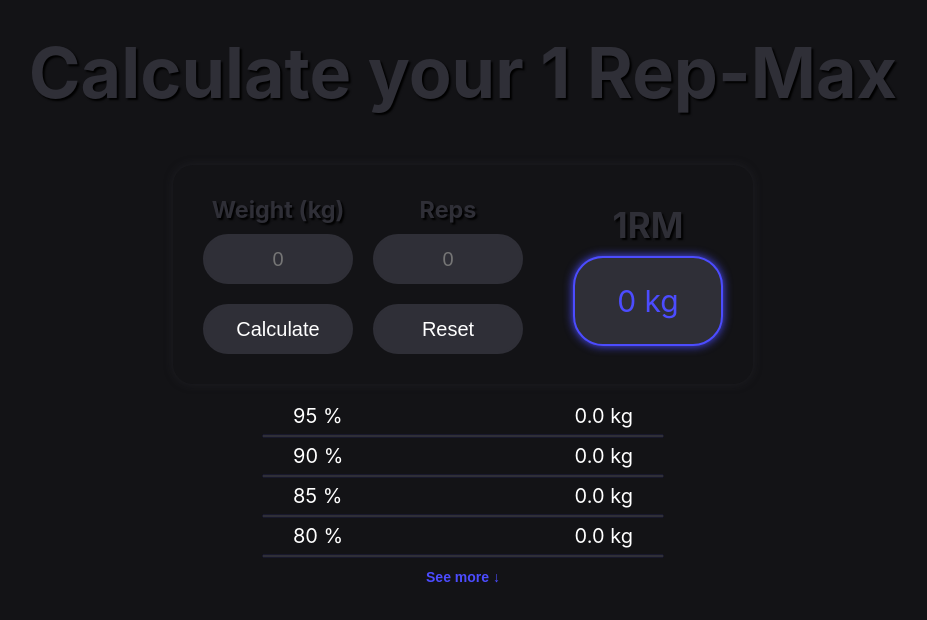
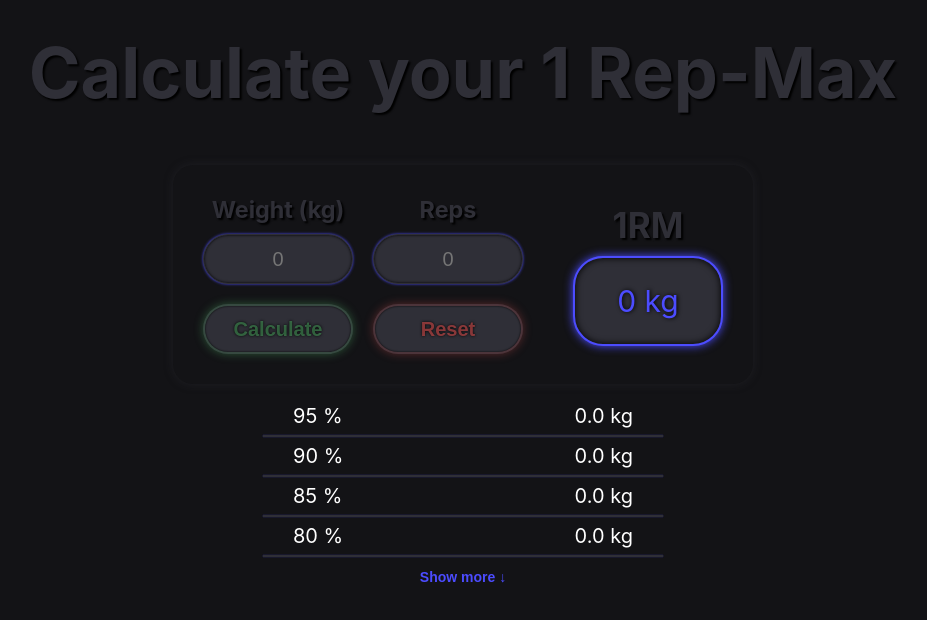
Before and after one commit to 93metra/1RM-Calculator, a React (Create React App) app: page / in a window 1280 px wide. Shown: the top 620 px of the page, without its empty margins (177-1104 px from the left). Built offline with nearby package versions, Linux system fonts and the light colour scheme.

Commit message:
feature/styled

```diff
--- a/src/components/UI/button/myButton.module.css
+++ b/src/components/UI/button/myButton.module.css
@@ -1,9 +1,10 @@
 .button {
-  border: 2px solid var(--input-background);
   border-radius: 30px;
   color: #fff;
+  font-weight: bold;
   font-size: 20px;
   text-align: center;
+  text-shadow: 0px 0px 3px #000;
   background-color: var(--input-background);
   transition: var(--common-transition);
   cursor: pointer;
--- a/src/components/UI/button/myButton.tsx
+++ b/src/components/UI/button/myButton.tsx
@@ -2,13 +2,28 @@ import React from "react";
 import s from "./myButton.module.css";
 
 interface MyButtonProps {
+  type?: 'submit' | 'reset';
   children?: React.ReactNode;
-  type?: 'submit' | 'reset';
+  extraClass?: string;
   onClick?: React.MouseEventHandler<HTMLButtonElement>;
 }
 
-const MyButton = React.forwardRef((children: MyButtonProps) => {
-  return <button {...children} className={s.button} />;
-});
+const MyButton = React.forwardRef<HTMLButtonElement, MyButtonProps>(
+  ({ type, children, extraClass, onClick, ...rest }, ref) => {
+    const className = `${s.button} ${extraClass || ''}`;
+
+    return (
+      <button
+        type={type}
+        className={className}
+        onClick={onClick}
+        ref={ref}
+        {...rest}
+      >
+        {children}
+      </button>
+    );
+  }
+);
 
 export default MyButton;
--- a/src/components/UI/input/myInput.module.css
+++ b/src/components/UI/input/myInput.module.css
@@ -7,11 +7,13 @@
 
 .name {
   color: var(--input-background);
-  text-shadow: 2px 2px 2px #000000;
+  text-shadow: 2px 2px 2px #000;
 }
 
 .input {
-  border: 2px solid var(--input-background);
+  box-shadow: 0px 0px 3px 0 var(--interface-accent), inset 0 0 3px #000;
+
+  border: 1px solid var(--input-background);
   border-radius: 30px;
   color: #fff;
   font-size: 20px;
@@ -24,5 +26,6 @@
 
 .input:focus {
   border: 2px solid var(--interface-accent);
+  box-shadow: 0 0 10px 0 var(--interface-accent), inset 0 0 4px #000;
   outline: none;
 }
--- a/src/components/UI/output/myOutput.module.css
+++ b/src/components/UI/output/myOutput.module.css
@@ -17,10 +17,10 @@
   border: 2px solid var(--interface-accent);
   border-radius: 30px;
   padding: 10px 0;
-  box-shadow: 0 0 10px 0 var(--interface-accent);
+  box-shadow: 0 0 10px 0 var(--interface-accent), inset 0 0 7px #000;
   color: var(--interface-accent);
-  font-size: 70px;
   font-size: 30px;
+  text-shadow: 1px 0px 4px #000;
   background-color: var(--input-background);
   transition: var(--common-transition);
   inline-size: 150px;
--- a/src/components/calculator/calculator.module.css
+++ b/src/components/calculator/calculator.module.css
@@ -25,3 +25,41 @@
   display: flex;
   gap: 20px;
 }
+
+/* submit button */
+.submitButton {
+  color: rgba(81, 177, 103, .5);
+  box-shadow: 0 0 10px rgba(81, 177, 103, 0.4), inset 0 0 2px #000;
+  border: 2px solid rgba(81, 177, 103, 0.2);
+}
+
+.submitButton:hover {
+  color: rgba(81, 177, 103, .7);
+  box-shadow: 0 0 13px 0 rgba(81, 177, 103, 0.6);
+  border: 2px solid rgba(81, 177, 103, 0.5);
+}
+
+.submitButton:active {
+  color: rgba(81, 177, 103, .5);
+  box-shadow: 0 0 10px 0 rgba(81, 177, 103, 0.4), inset 0 0 5px #000;
+  border: 2px solid rgba(81, 177, 103, 0.5);
+}
+
+/* reset button */
+.resetButton {
+  color: rgba(188, 72, 72, 0.7);
+  box-shadow: 0 0 10px 0 rgba(188, 72, 72, 0.4), inset 0 0 2px #000;
+  border: 2px solid rgba(188, 72, 72, 0.2);
+}
+
+.resetButton:hover {
+  color: rgba(188, 72, 72, .9);
+  box-shadow: 0 0 13px 0 rgba(188, 72, 72, 0.6);
+  border: 2px solid rgba(188, 72, 72, 0.5);
+}
+
+.resetButton:active {
+  color: rgba(188, 72, 72, 0.6);
+  box-shadow: 0 0 10px 0 rgba(188, 72, 72, 0.4), inset 0 0 5px #000;
+  border: 2px solid rgba(188, 72, 72, 0.5);
+}
--- a/src/components/calculator/calculator.tsx
+++ b/src/components/calculator/calculator.tsx
@@ -26,9 +26,9 @@ const Calculator = () => {
       const lander = (100 * kilos) / (101.3 - 2.67123 * reps);
       const oConner = kilos * (1 + 0.025 * reps);
 
-      const middleValue = Number(((brzycki + epley + lander + oConner) / 4).toFixed(2));
+      const averageValue = Number(((brzycki + epley + lander + oConner) / 4).toFixed(2));
 
-      setResult(middleValue);
+      setResult(averageValue);
     }
   };
 
@@ -50,8 +50,8 @@ const Calculator = () => {
           />
         </div>
         <div className={s.buttonsWraper}>
-          <MyButton type="submit"> Calculate </MyButton>
-          <MyButton type="reset" onClick={() => setResult(0)}> Reset </MyButton>
+          <MyButton type="submit" extraClass={s.submitButton}> Calculate </MyButton>
+          <MyButton type="reset" extraClass={s.resetButton} onClick={() => setResult(0)}> Reset </MyButton>
         </div>
       </div>
       <MyOutput
--- a/src/components/table/table.tsx
+++ b/src/components/table/table.tsx
@@ -88,7 +88,7 @@ const Table = () => {
         </>
       )}
       <button className={s.toggleButton} onClick={handleToggle}>
-        {isExpanded ? "See less ↑" : "See more ↓"}
+        {isExpanded ? "Show less ↑" : "Show more ↓"}
       </button>
     </div>
   );
```
